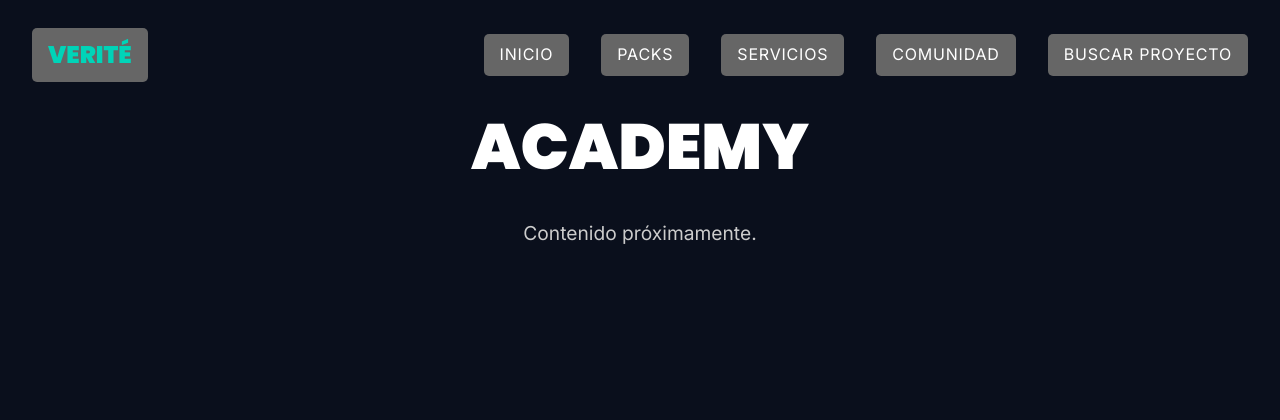
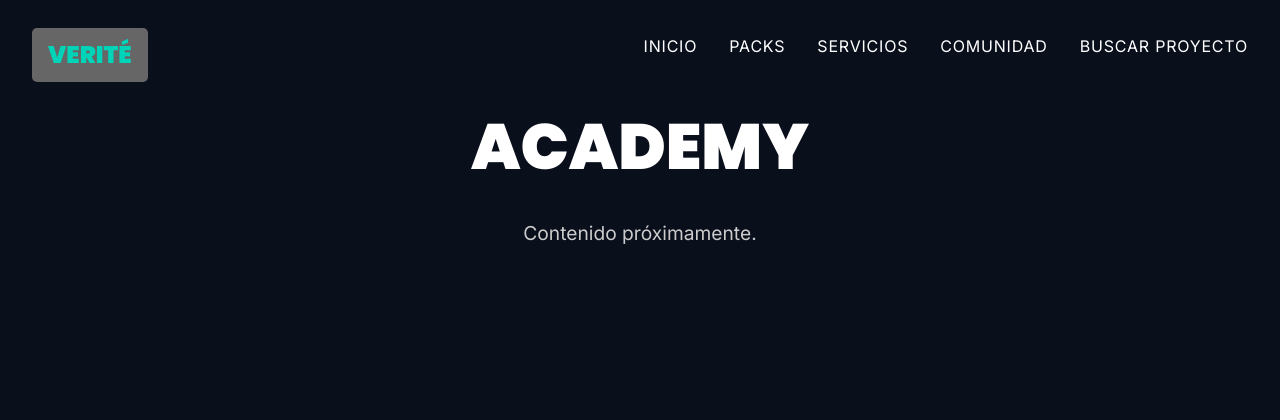
Before and after one commit to dbastias37/EEVI_Verit-, a Flask app: page /academy in a window 1280 px wide. Shown: the top 420 px of the page. Run offline with Flask 3, Linux system fonts and the light colour scheme; some libraries are stand-ins or nearby versions.

Commit message:
fix(header): remove gray background for nav links

```diff
--- a/static/css/site.css
+++ b/static/css/site.css
@@ -93,6 +93,11 @@ body {
   text-decoration: none;
   text-transform: uppercase;
   transition: color 0.3s ease, text-shadow 0.3s ease;
+  background: transparent !important;
+  padding: 0.5rem 0 !important;
+  margin-top: 0 !important;
+  border-radius: 0 !important;
+  border: none !important;
 }
 
 .header-unified nav a:hover {
```
